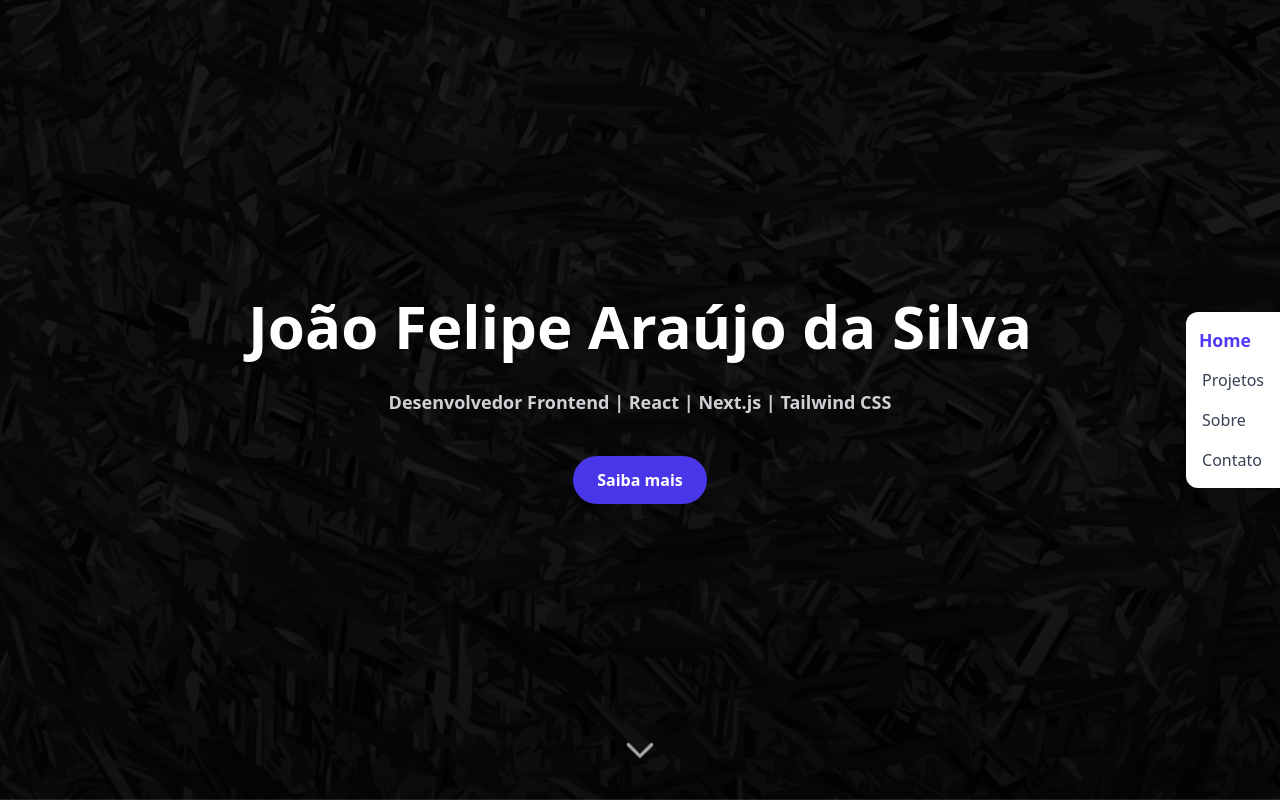
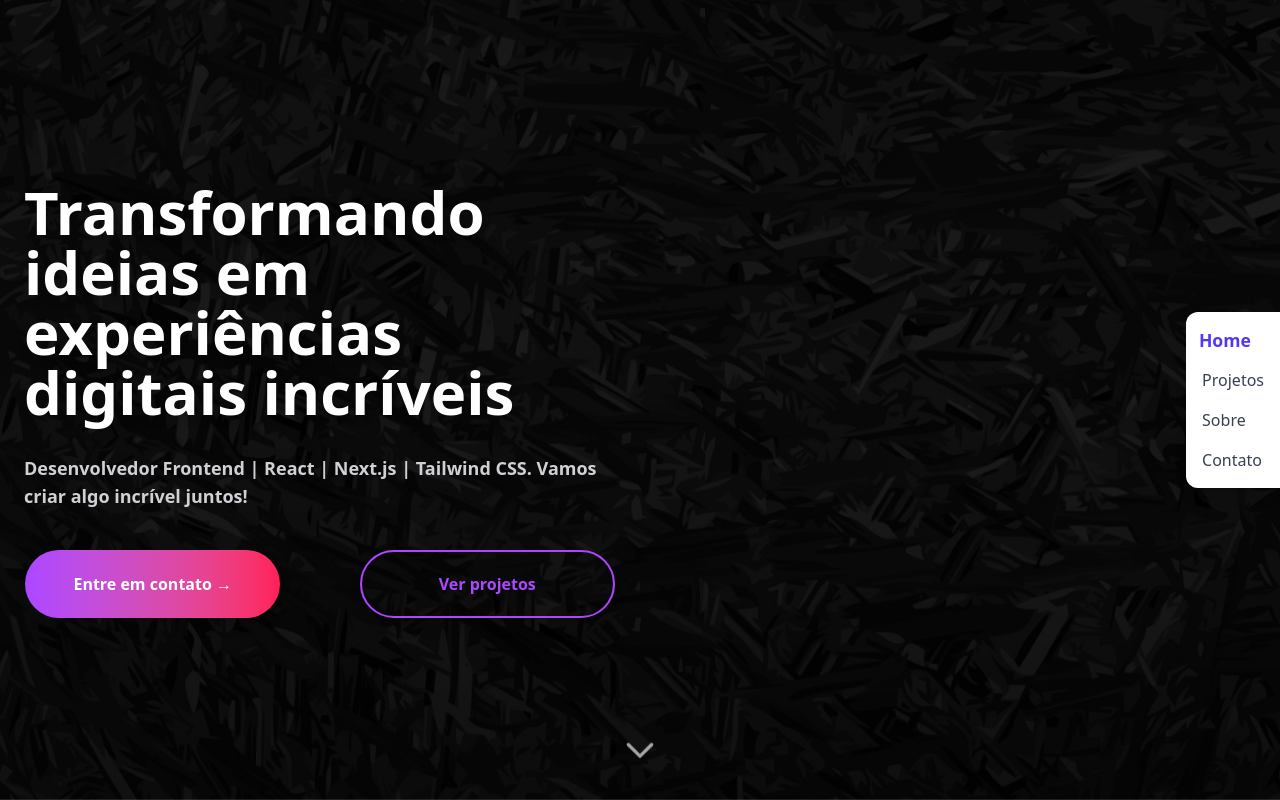
Before and after one commit to Joao-stk/joao-portfolio, a Next.js app: page / in a window 1280 px wide. Built offline with nearby package versions, Linux system fonts and the light colour scheme.

Commit message:
Ajuste banner

```diff
--- a/src/app/components/Banner.jsx
+++ b/src/app/components/Banner.jsx
@@ -1,5 +1,6 @@
 "use client";
-
+import { buttonFullStyle } from "./Styles";
+import { buttonOutlineStyle } from "./Styles";
 import React from "react";
 
 /**
@@ -16,14 +17,16 @@ import React from "react";
 
 export default function Banner({
   image = "/banner.jpg",
-  title = "João Felipe Araújo da Silva",
-  subtitle = "Desenvolvedor Frontend | React | Next.js | Tailwind CSS",
-  ctaText = "Saiba mais",
-  ctaHref = "/#contato",
+  title = "Transformando ideias em experiências digitais incríveis",
+  subtitle = "Desenvolvedor Frontend | React | Next.js | Tailwind CSS. Vamos criar algo incrível juntos!",
+  buttonLeftText = "Entre em contato →",
+  buttonLeftHref = "/#contato",
+  buttonRightText = "Ver projetos",
+  buttonRightHref = "/#projetos",
 }) {
   return (
-    <section id="home" className="snap-start relative w-full min-h-screen overflow-hidden">
-      {/* Background image: usando bg-fixed para efeito de "attachment" */}
+    <section id="home" className="snap-start relative grid grid-cols-2 w-full min-h-screen overflow-hidden">
+      <div>
         <div
           className="absolute inset-0 bg-fixed bg-center bg-cover"
           style={{
@@ -32,29 +35,37 @@ export default function Banner({
           aria-hidden="true"
         />
 
-      {/* Overlay escuro para contraste */}
         <div className="absolute inset-0 bg-gradient-to-b from-black/30 via-black/25 to-black/50" />
 
-      {/* Conteúdo */}
-      <div className="relative z-10 flex h-full flex-col items-center justify-center text-center px-6">
+        <div className="relative z-10 flex h-full flex-col items-center justify-center text-left px-6">
           <h1 className="text-3xl md:text-5xl lg:text-6xl text-white drop-shadow-lg">
             {title}
           </h1>
           <h2 className="mt-4 max-w-3xl text-sm md:text-lg text-gray-200/90">
             {subtitle}
           </h2>
-
+          <div className="grid grid-cols-2 gap-x-20">
             <a
-          href={ctaHref}
-          className="mt-8 inline-flex items-center gap-3 rounded-full bg-indigo-600/95 px-6 py-3 text-sm md:text-base font-semibold text-white shadow-lg transition-transform duration-200 hover:scale-105 focus:outline-none focus:ring-4 focus:ring-indigo-300"
+              href={buttonLeftHref}
+              className={buttonFullStyle}
             >
-          {ctaText}
+              {buttonLeftText}
             </a>
+            <a
+              href={buttonRightHref}
+              className={buttonOutlineStyle}
+            >
+              {buttonRightText}
+            </a>
+          </div>
+        </div>
         <div className="absolute bottom-6 left-1/2 transform -translate-x-1/2 text-sm text-gray-200/70">
           <span className="inline-flex items-center gap-2">
-            <svg className="w-10 h-10 animate-bounce" fill="none" stroke="currentColor" viewBox="0 0 24 24" xmlns="http://www.w3.org/2000/svg">
+            <a href={buttonRightHref}>
+            <svg  className="w-10 h-10 animate-bounce" fill="none" stroke="currentColor" viewBox="0 0 24 24" xmlns="http://www.w3.org/2000/svg">
               <path strokeLinecap="round" strokeLinejoin="round" strokeWidth="2" d="M19 9l-7 7-7-7"></path>
             </svg>
+            </a>
           </span>
         </div>
       </div>
--- a/src/app/components/Styles.jsx
+++ b/src/app/components/Styles.jsx
@@ -2,3 +2,5 @@
 export const bgDiv = "cursor-pointer ml-[5%] mr-[5%]";
 export const hoverEffect = "transition-transform duration-200 ease-in-out hover:scale-105";
 export const iconStyle = "cursor-pointer flex items-center justify-center bg-white rounded-full w-[70px] h-[70px] shadow-lg";
+export const buttonFullStyle = "bg-gradient-to-r from-purple-500 to-rose-500 whitespace-nowrap mt-8 flex justify-center items-center rounded-full px-12 py-5 text-6xl  md:text-base font-bold text-white shadow-lg focus:outline-none focus:ring-4 focus:ring-indigo-300";
+export const buttonOutlineStyle = "bg-transparent border-2 border-purple-500 whitespace-nowrap mt-8 flex justify-center items-center gap-3 rounded-full px-12 py-5 text-6xl md:text-base font-bold text-purple-500 shadow-lg focus:outline-none focus:ring-4 focus:ring-indigo-300";
--- a/src/app/globals.css
+++ b/src/app/globals.css
@@ -7,20 +7,28 @@
 html {
   scroll-behavior: smooth;
 }
+
 @layer components {
   h1 {
     @apply text-5xl font-bold mb-4;
   }
-  h2{
+
+  h2 {
     @apply text-xl font-semibold mb-2;
   }
 
+  #button {
+    @apply bg-gradient-to-r from-purple-500 to-rose-500 px-12 py-5 text-sm md:text-base font-semibold text-white shadow-lg transition-transform duration-200 hover:scale-105 focus:outline-none focus:ring-4 focus:ring-indigo-300;
+  }
+
 }
+
 main {
   height: 100vh;
-  overflow-y:auto;
+  overflow-y: auto;
   scroll-behavior: smooth;
 }
+
 section {
   height: 100vh;
   scroll-snap-align: start;
```
Lines whose indentation alone changed are shown as unchanged.
